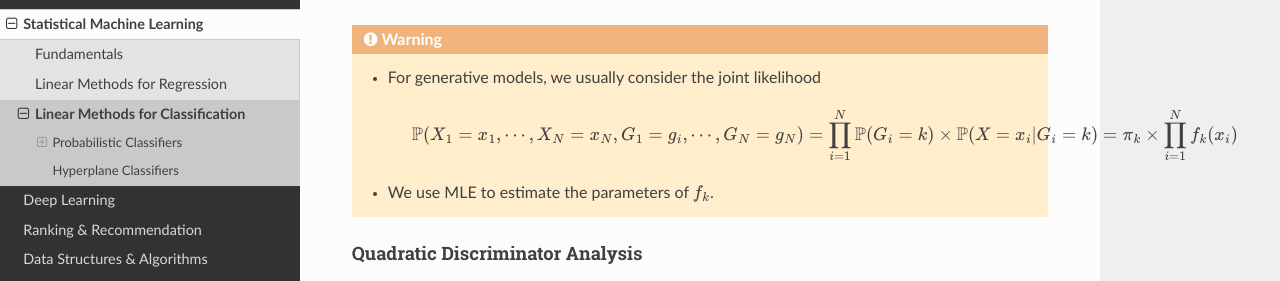
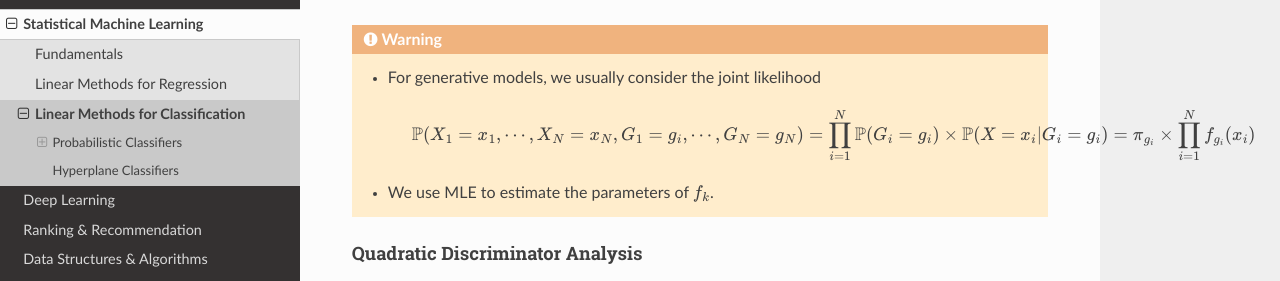
Before and after one commit to uselesstechjunks/leetcode, a Sphinx documentation site: the page built from docs/source/ml/linearcls.rst, in a window 1280 px wide and 900 px high, scrolled down 1119 px. Shown: the part 152-433 px from the top of the window. Built offline with Sphinx 7.4.7 and the Read the Docs theme 2.0.0, drawn with Linux system fonts in a browser that asks for light colours.

Commit message:
Update linearcls.rst

```diff
--- a/docs/source/ml/linearcls.rst
+++ b/docs/source/ml/linearcls.rst
@@ -41,7 +41,7 @@ Inference
 .. warning::
 	* For generative models, we usually consider the joint likelihood
 
-		.. math:: \mathbb{P}(X_1=x_1,\cdots,X_N=x_N,G_1=g_i,\cdots,G_N=g_N)=\prod_{i=1}^{N}\mathbb{P}(G_i=k)\times\mathbb{P}(X=x_i|G_i=k)=\pi_k\times \prod_{i=1}^{N}f_k(x_i)
+		.. math:: \mathbb{P}(X_1=x_1,\cdots,X_N=x_N,G_1=g_i,\cdots,G_N=g_N)=\prod_{i=1}^{N}\mathbb{P}(G_i=g_i)\times\mathbb{P}(X=x_i|G_i=g_i)=\pi_{g_i}\times \prod_{i=1}^{N}f_{g_i}(x_i)
 	* We use MLE to estimate the parameters of :math:`f_k`.
 
 Quadratic Discriminator Analysis
```
